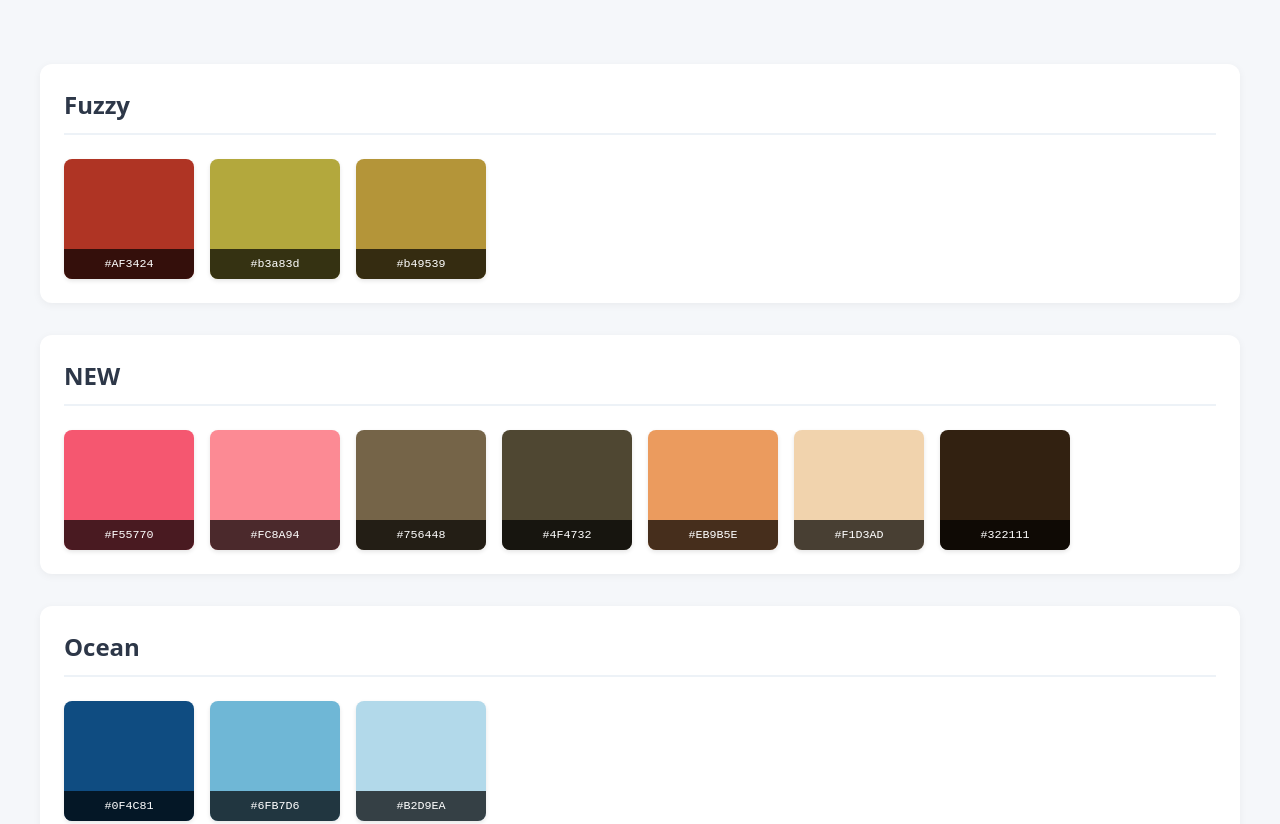
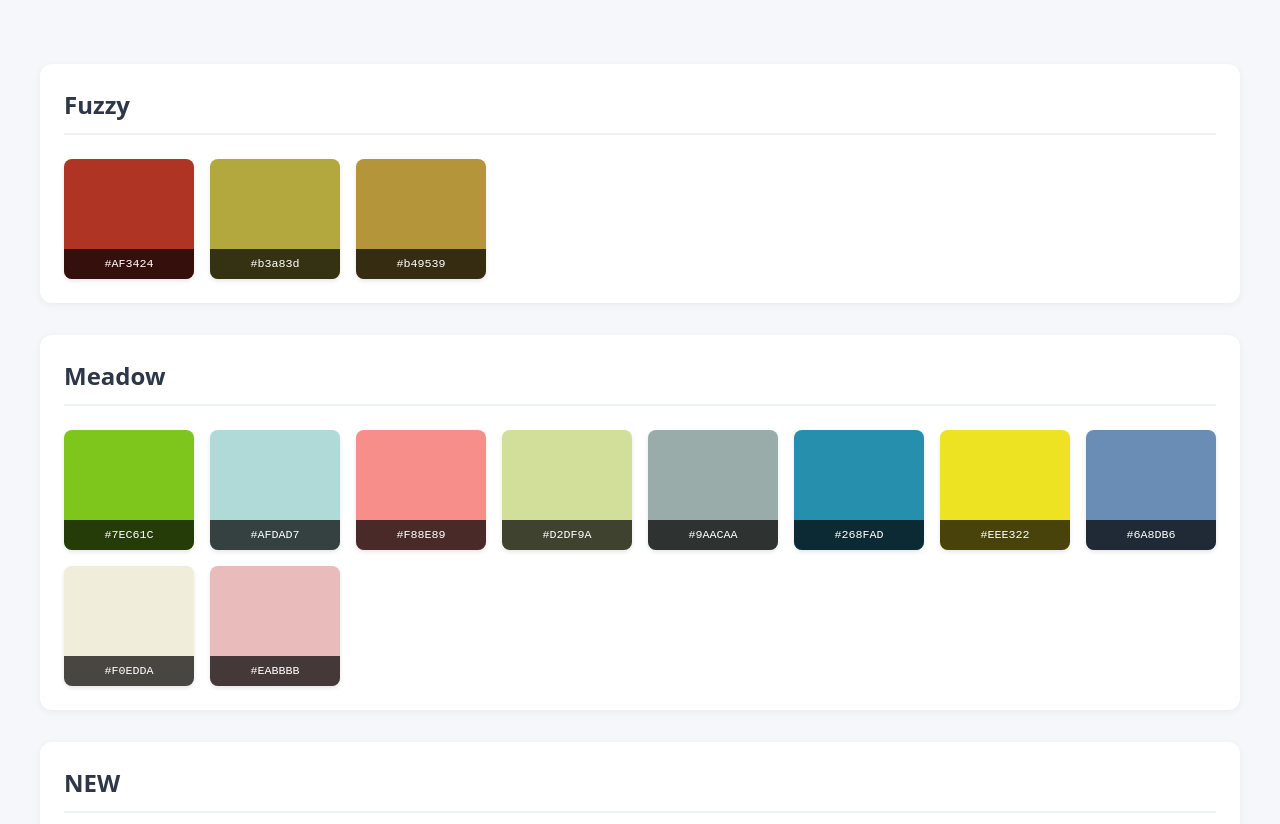
Before and after one commit to khoroo/swatches, a plain HTML site: page docs/index.html in a window 1280 px wide. Shown: the top 824 px of the page. Drawn offline with Linux system fonts and the light colour scheme.

Commit message:
added meadow

```diff
--- a/docs/index.html
+++ b/docs/index.html
@@ -97,6 +97,62 @@
 
 <div class="swatch" style="background: #b49539" data-color="#b49539">
   <div class="hex">#b49539</div>
+  <div class="copy-notification">Copied!</div>
+</div>
+
+  </div>
+</div>
+
+<div class="swatch-group">
+  <div class="group-name">Meadow</div>
+  <div class="swatch-container">
+    <div class="swatch" style="background: #7EC61C" data-color="#7EC61C">
+  <div class="hex">#7EC61C</div>
+  <div class="copy-notification">Copied!</div>
+</div>
+
+<div class="swatch" style="background: #AFDAD7" data-color="#AFDAD7">
+  <div class="hex">#AFDAD7</div>
+  <div class="copy-notification">Copied!</div>
+</div>
+
+<div class="swatch" style="background: #F88E89" data-color="#F88E89">
+  <div class="hex">#F88E89</div>
+  <div class="copy-notification">Copied!</div>
+</div>
+
+<div class="swatch" style="background: #D2DF9A" data-color="#D2DF9A">
+  <div class="hex">#D2DF9A</div>
+  <div class="copy-notification">Copied!</div>
+</div>
+
+<div class="swatch" style="background: #9AACAA" data-color="#9AACAA">
+  <div class="hex">#9AACAA</div>
+  <div class="copy-notification">Copied!</div>
+</div>
+
+<div class="swatch" style="background: #268FAD" data-color="#268FAD">
+  <div class="hex">#268FAD</div>
+  <div class="copy-notification">Copied!</div>
+</div>
+
+<div class="swatch" style="background: #EEE322" data-color="#EEE322">
+  <div class="hex">#EEE322</div>
+  <div class="copy-notification">Copied!</div>
+</div>
+
+<div class="swatch" style="background: #6A8DB6" data-color="#6A8DB6">
+  <div class="hex">#6A8DB6</div>
+  <div class="copy-notification">Copied!</div>
+</div>
+
+<div class="swatch" style="background: #F0EDDA" data-color="#F0EDDA">
+  <div class="hex">#F0EDDA</div>
+  <div class="copy-notification">Copied!</div>
+</div>
+
+<div class="swatch" style="background: #EABBBB" data-color="#EABBBB">
+  <div class="hex">#EABBBB</div>
   <div class="copy-notification">Copied!</div>
 </div>
 
```
Also changed, not shown: 1 other file.
